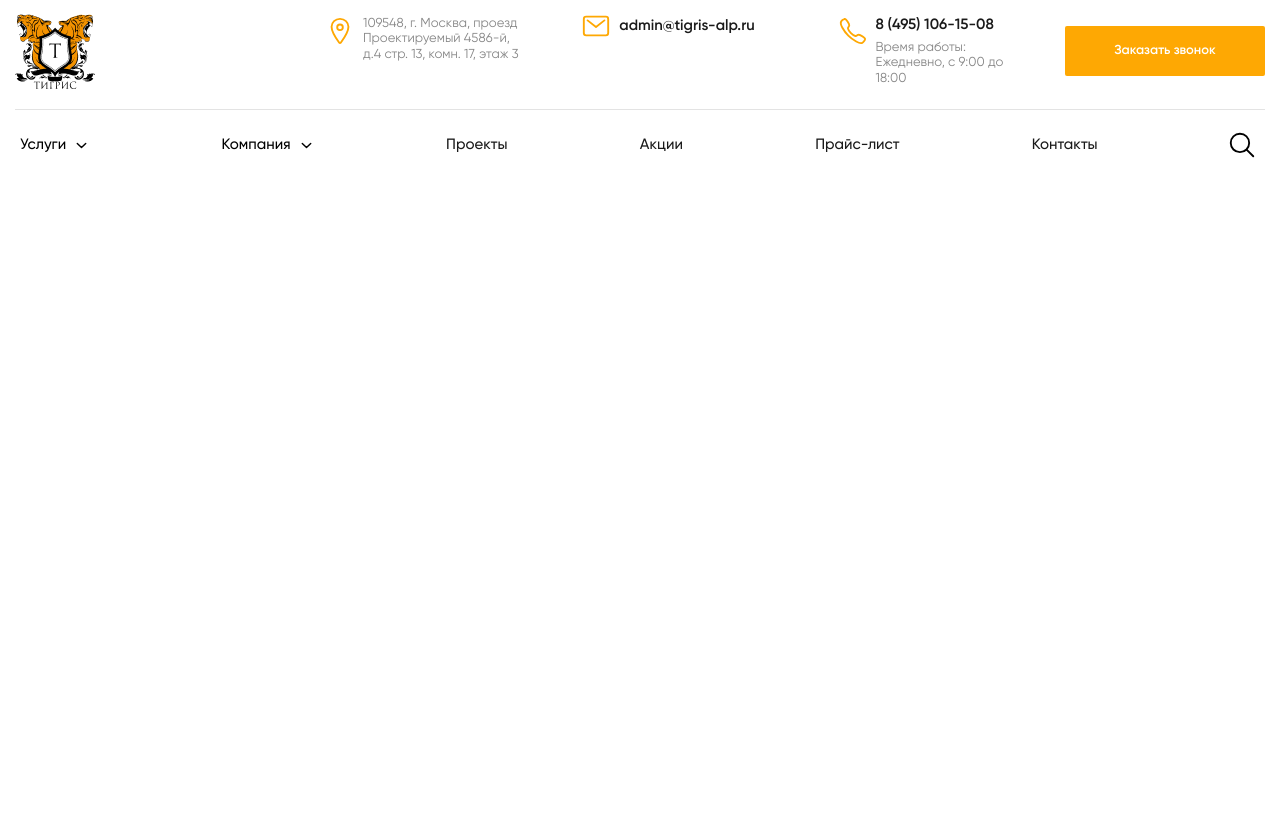
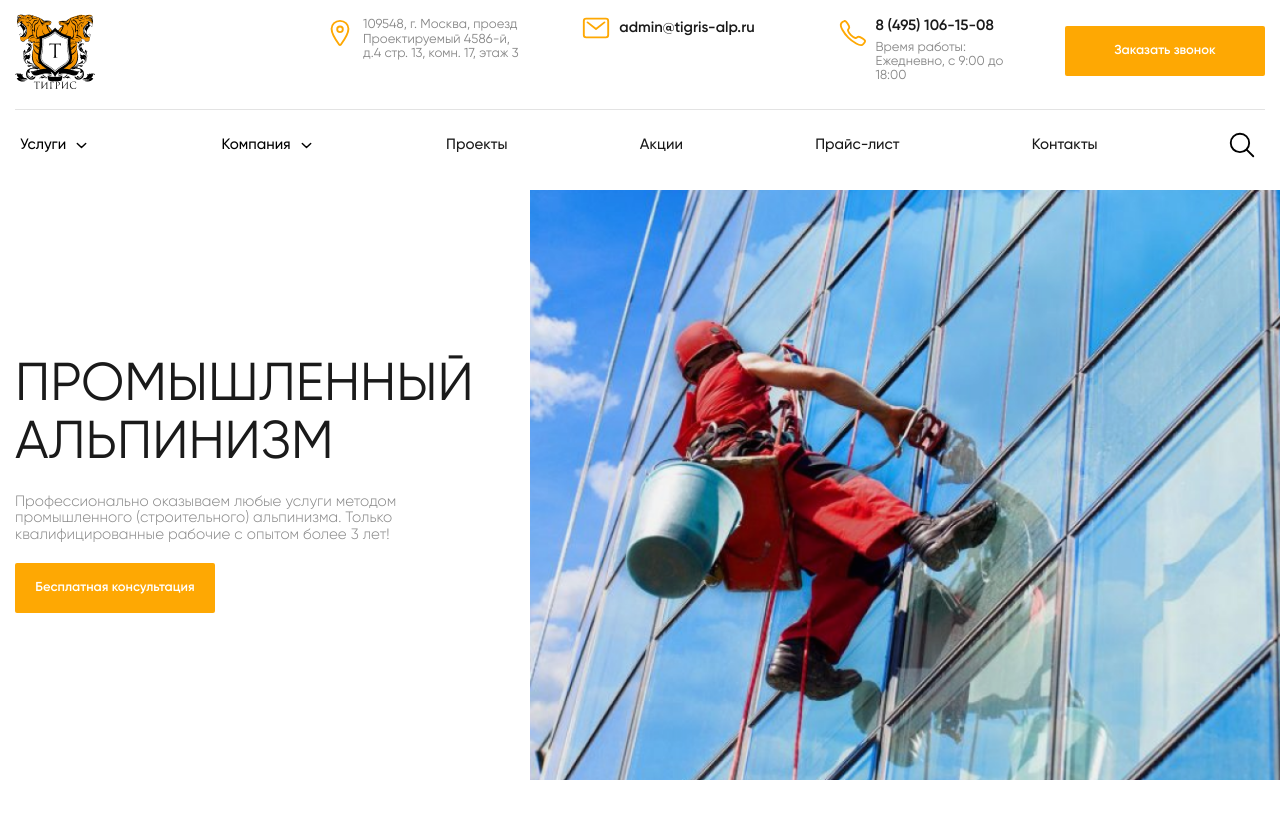
Before and after one commit to Kady2020/training-store, a website: page src/index.html in a window 1280 px wide. Shown: the part 55-874 px from the top of the page. Before the commit the page ends 800 px from the top, so only its background shows below. Drawn offline with nearby package versions, Linux system fonts and the light colour scheme; files that its build step writes are made by us from their sources; files whose address does not match are found by name.

Commit message:
completed block intro

```diff
--- a/gulp/version.json
+++ b/gulp/version.json
@@ -1,3 +1,3 @@
 {
-    "main": "20220526091316"
+    "main": "20220526102918"
 }
--- a/src/html/intro.html
+++ b/src/html/intro.html
@@ -1,5 +1,20 @@
 <section class="page__intro intro">
-  <div class="intro__container">
-    <div class="intro__body"></div>
+  <div class="intro__content">
+    <div class="intro__container">
+      <div class="intro__body">
+        <h2 class="intro__title">Промышленный альпинизм</h2>
+        <p class="intro__text">
+          Профессионально оказываем любые услуги методом промышленного (строительного) альпинизма. Только
+          квалифицированные
+          рабочие с опытом более 3 лет!
+        </p>
+        <button class="intro__btn btn btn_bg-orange">
+          <span class="btn__item">Бесплатная консультация</span>
+        </button>
+      </div>
+    </div>
+  </div>
+  <div class="intro__image">
+    <img src="@img/intro/01.png" alt="Background image">
   </div>
 </section>
--- a/src/scss/import/header.scss
+++ b/src/scss/import/header.scss
@@ -241,6 +241,7 @@
     left: 0;
     padding: 5px 20px;
     background: $whiteColor;
+    z-index: 3;
 
     .menu__item_logo-dn {
       display: block;
--- /dev/null
+++ b/src/scss/import/intro.scss
@@ -0,0 +1,73 @@
+.intro {
+  min-height: 600px;
+  padding: 10px 0 0 0;
+
+  @media (min-width: 767.98px) {
+    display: flex;
+    gap: 15px;
+  }
+
+  @media (max-width: 767.98px) {
+    @include respValue('padding-top', 150, 120, 1);
+    display: flex;
+    flex-direction: column-reverse;
+  }
+
+  &__content {
+    flex: 0 0 100%;
+    display: flex;
+  }
+
+  &__container {
+    display: flex;
+    align-items: center;
+  }
+
+  &__body {
+    padding: 15px 0;
+
+    > *:not(:last-child) {
+      margin: 0 0 20px 0;
+    }
+
+    @media (min-width: 767.98px) {
+      width: 40%;
+    }
+  }
+
+  &__title {
+    @include respValue('font-size', 54, 30, 1);
+    text-transform: uppercase;
+  }
+
+  &__text {
+    font-weight: 300;
+    color: $grayColor;
+  }
+
+  &__image {
+    position: relative;
+
+    img {
+      position: absolute;
+      width: 100%;
+      height: 100%;
+      top: 0;
+      left: 0;
+      object-fit: cover;
+    }
+
+    @media (min-width: 767.98px) {
+      transform: translateX(-100%);
+      flex: 0 0 calc(((100vw - 30px) * 0.6) + 15px);
+    }
+
+    @media (min-width: 1310px) {
+      flex: 0 0 calc(100vw - (((100vw - 1310px) / 2) + ((1310px - 30px) * 0.4) + 15px));
+    }
+
+    @media (max-width: 767.98px) {
+      padding: 0 0 90% 0;
+    }
+  }
+}
--- a/src/scss/main.scss
+++ b/src/scss/main.scss
@@ -50,7 +50,7 @@ body {
   font-family: $gilroyFont;
   font-weight: 400;
   font-size: 15px;
-  line-height: 1.2;
+  line-height: 1.1;
   background: $whiteColor;
   color: $blackColor;
 
@@ -221,3 +221,4 @@ body {
 /*==================== REPEAT BLOCK ====================*/
 
 @import 'import/header.scss';
+@import 'import/intro.scss';
```
Also changed, not shown: dist/css/main.css, dist/css/main.min.css, dist/img/intro/01.png (added), dist/index.html, src/img/intro/01.png (added).
